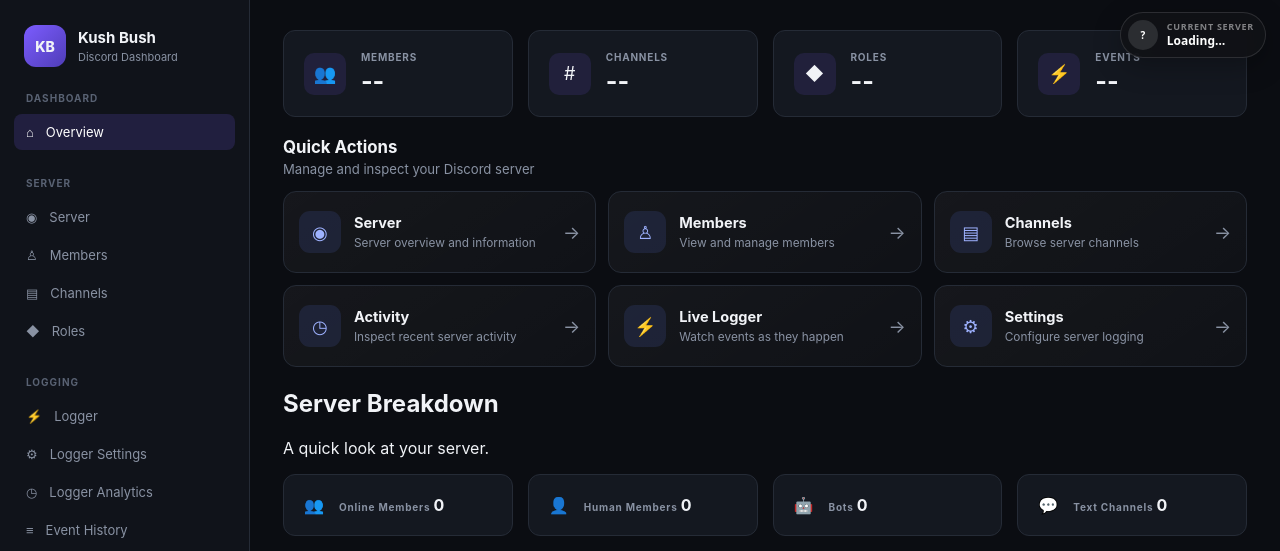
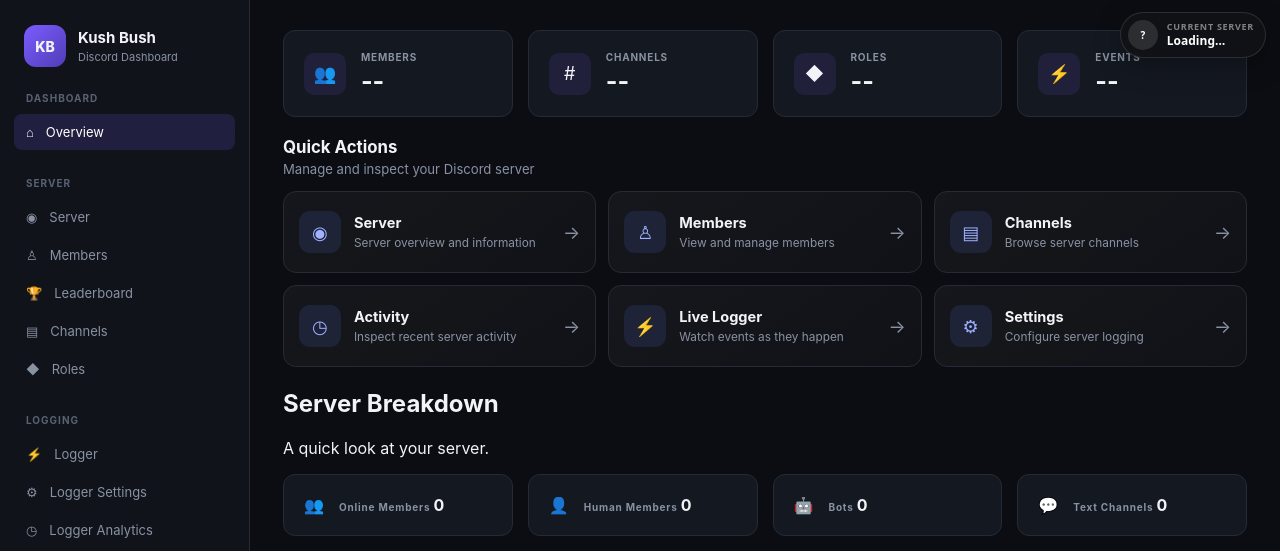
Before and after one commit to poos241/Discord-Testing-Bot-Grounds-V1, a Flask app: template Discord Bot Templet Mde With Python/web/templates/dashboard.html in a window 1280 px wide. Shown: the top 551 px of the page. Run offline with Flask 3, Linux system fonts and the light colour scheme; the template is opened without the code that fills it: most values are stand-ins (such as "Sample title", 1, 10 or a date in 2020).

Commit message:
Web dashboard: add leaderboard nav link

```diff
--- a/Discord Bot Templet Mde With Python/web/templates/dashboard.html
+++ b/Discord Bot Templet Mde With Python/web/templates/dashboard.html
@@ -103,6 +103,15 @@
             </a>
 
             <a
+                href="/servers/{{ guild_id }}/leaderboard"
+                class="nav-item"
+                data-dashboard-link
+            >
+                <span>🏆</span>
+                Leaderboard
+            </a>
+
+            <a
                 href="/servers/{{ guild_id }}/channels"
                 class="nav-item"
                 data-dashboard-link
```
